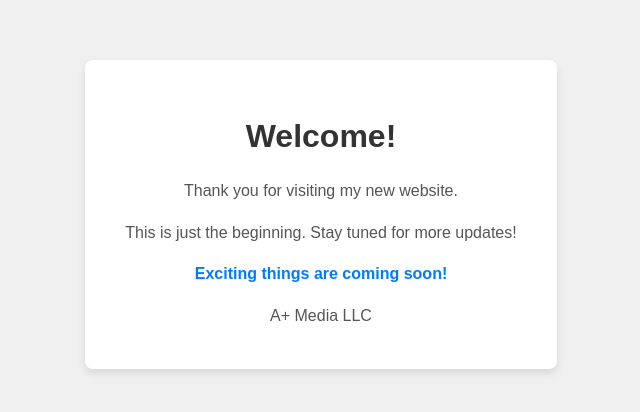
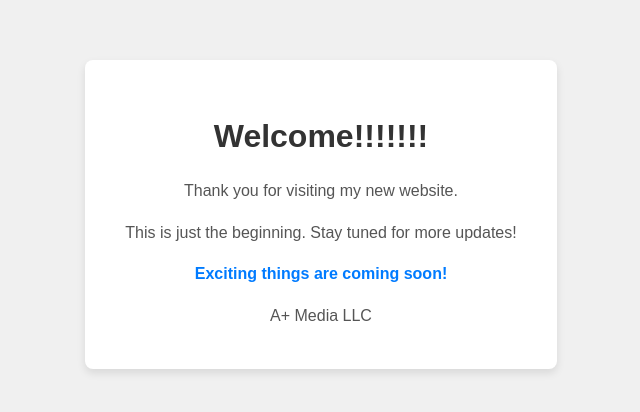
Before and after one commit to AplusMedia/Testing1, a plain HTML site: page index.html in a window 1280 px wide. Shown: the part 186-598 px from the top of the page, without its empty margins (319-959 px from the left). Drawn offline with Linux system fonts and the light colour scheme.

Commit message:
Update index.html

```diff
--- a/index.html
+++ b/index.html
@@ -47,7 +47,7 @@
 
     <div class="container">
 
-        <h1>Welcome!</h1>
+        <h1>Welcome!!!!!!!</h1>
 
         <p>
             Thank you for visiting my new website.
```
